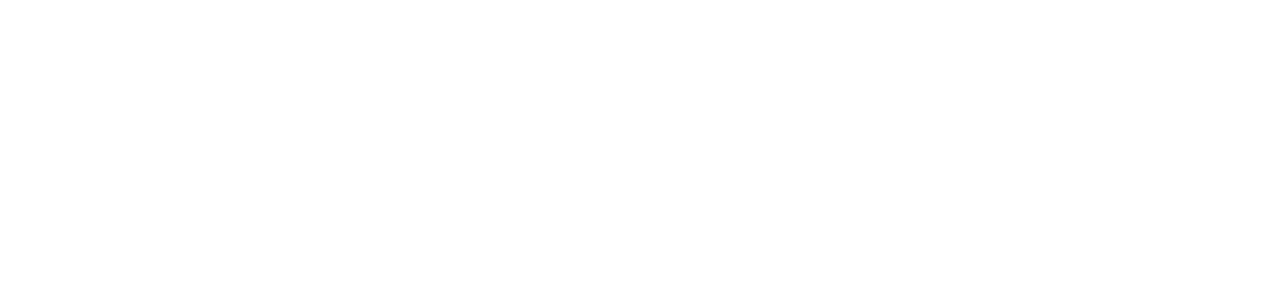
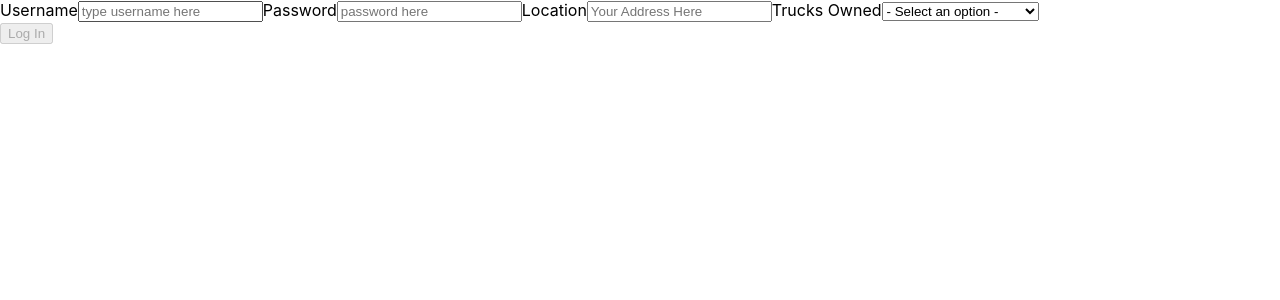
Before and after one commit to Build-Week-Food-Truck-Tracker-Jan-4th/food-truck-front-end, a React (Create React App) app in the folder food-truck-react/: page / in a window 1280 px wide. Shown: the top 300 px of the page. Built offline with nearby package versions, Linux system fonts and the light colour scheme.

Commit message:
diner form is functional, this is my login for the diner

```diff
--- a/food-truck-react/src/App.js
+++ b/food-truck-react/src/App.js
@@ -1,11 +1,92 @@
-import logo from './logo.svg';
+import React, {useState, useEffect} from "react";
+import * as yup from "yup";
+import {Route, Link, Switch} from 'react-router-dom'
 import './App.css';
+import DinerForm from "./components/dinerForm";
+import axios from "axios";
+import schema from './validations/dinerSchema'
+
+const initialFormValues ={
+  username: '',
+  //text
+  password: '',
+  //text input for currentlocation not quite sure what to use for this
+  currentLocation:'',
+  //trucks own dropdown
+  trucksOwned: '',
+}
+
+const initialFormErrors = {
+  name: '',
+  password: '',
+  currentLocation: '',
+  }
+
+  const initialDiner = [];
+  const initialDisabled = true;
 
 function App() {
+  const [diner, setDiner] = useState(initialDiner);
+    const [formValues, setFormValues] = useState(initialFormValues);
+    const [formErrors, setFormErrors]=useState(initialFormErrors);
+    const [disabled, setDisabled] = useState(initialDisabled);
+
+    const inputChange = (name, value) => {
+
+      yup
+      .reach(schema,name)
+      .validate(value)
+      .then(() => {
+        setFormErrors({...formErrors,[name]:''})
+      })
+      .catch((err) => {
+        setFormErrors({
+          ...formErrors,
+          [name]: err.errors[0],
+        });
+      });
+      setFormValues({
+        ...formValues,
+        [name]: value,
+      })
+  }
+
+  const formSubmit = () => {
+
+    axios
+    .post('https://reqres.in/api/users', formValues)
+    .then((res) => {
+      setFormValues(initialFormValues)
+      console.log('this resData in my .post', res.data)
+    })
+    .catch((err) => {
+        console.log(err);
+      });
+
+    const newUser = {
+    username :formValues.username.trim(),
+    password:formValues.password.trim(),
+    currentLocation:formValues.currentLocation.trim(),
+    }
+    setDiner([...diner,newUser])
+    console.log('this is forms in form submit',diner)
+    }
+
+    useEffect(() => {
+      schema.isValid(formValues).then((valid) => {
+        setDisabled(!valid)
+      })
+    }, [formValues])
+
   return (
-    <div className="App">
+    <DinerForm
+    values ={formValues}
+    change ={inputChange}
+    submit ={formSubmit}
+    disabled ={disabled}
+    errors ={formErrors}
+    />
 
-    </div>
   );
 }
 
--- /dev/null
+++ b/food-truck-react/src/components/dinerForm.js
@@ -0,0 +1,81 @@
+import React from 'react'
+import {Route, Link, Switch} from 'react-router-dom'
+import {useHistory} from 'react-router-dom'
+
+
+export default function DinerForm (props){
+    const {values, change, submit, disabled, errors} = props;
+
+    const onChange = (evt) => {
+        const {name, value, type, checked} = evt.target;
+        const valueToUse = type === 'checkbox' ? checked : value;
+        change(name, valueToUse);
+    };
+
+    const onSubmit = (evt) => {
+        evt.preventDefault();
+        submit();
+    };
+
+    return (
+        <form className= 'Form container' onSubmit={onSubmit}>
+            <div className="errors">
+             <div>{errors.username}</div>
+             <div>{errors.password}</div>
+             <div>{errors.currentLocation}</div>
+             <div>{errors.trucksOwned}</div>
+            </div>
+           <div className = 'form-groups'>
+               <label>
+               Username
+               <input
+               name='username'
+               type= 'text'
+               placeholder= 'type username here'
+               maxLength = '20'
+               value= {values.username}
+               onChange= {onChange}
+               />
+               </label>
+
+               <label>
+               Password
+               <input
+               name='password'
+               type= 'password'
+               placeholder= 'password here'
+               value ={values.password}
+               onChange= {onChange}
+               />
+               </label>
+               <label>
+               Location
+               <input
+               name='currentLocation'
+               type= 'text'
+               placeholder= 'Your Address Here'
+               value ={values.currentLocation}
+               onChange= {onChange}
+               />
+               </label>
+
+               <label>
+               Trucks Owned
+               <select onChange={onChange} value={values.trucksOwned} name="trucksOwned">
+                <option value="">- Select an option -</option>
+                <option value="Taco Truck">Taco Food Truck</option>
+                <option value="Pizza Truck">Pizza Food Truck</option>
+                <option value="Mediterran Truck">Mediterran Food Truck</option>
+                <option value="Other">Other</option>
+               </select>
+               </label>
+
+                <div className ='dinerLogIn'>
+               <button
+                className ='LogInButton'
+               disabled={disabled}>Log In</button>
+               </div>
+           </div>
+       </form>
+    )
+}
--- /dev/null
+++ b/food-truck-react/src/validations/dinerSchema.js
@@ -0,0 +1,23 @@
+import * as yup from "yup";
+
+export default yup.object().shape({
+  username: yup
+    .string()
+    .required("Username is required")
+    .min(5, "username must be at least 5 characters long"),
+
+    password: yup.string()
+  .required('No password provided.')
+  .min( 6,'Password needs to be 6 characters minimum'),
+    //dropbox under
+  trucksOwned: yup
+    .string()
+    .oneOf(["Taco Truck","Pizza Truck","Mediterran Truck","Other"], "Must Choose One Truck type"),
+
+
+  currentLocation : yup
+   .string()
+   .required("An addresss needs to be added"),
+
+
+});
```
Also changed, not shown: 1 other file (tests, documents, lock files or other folders).
